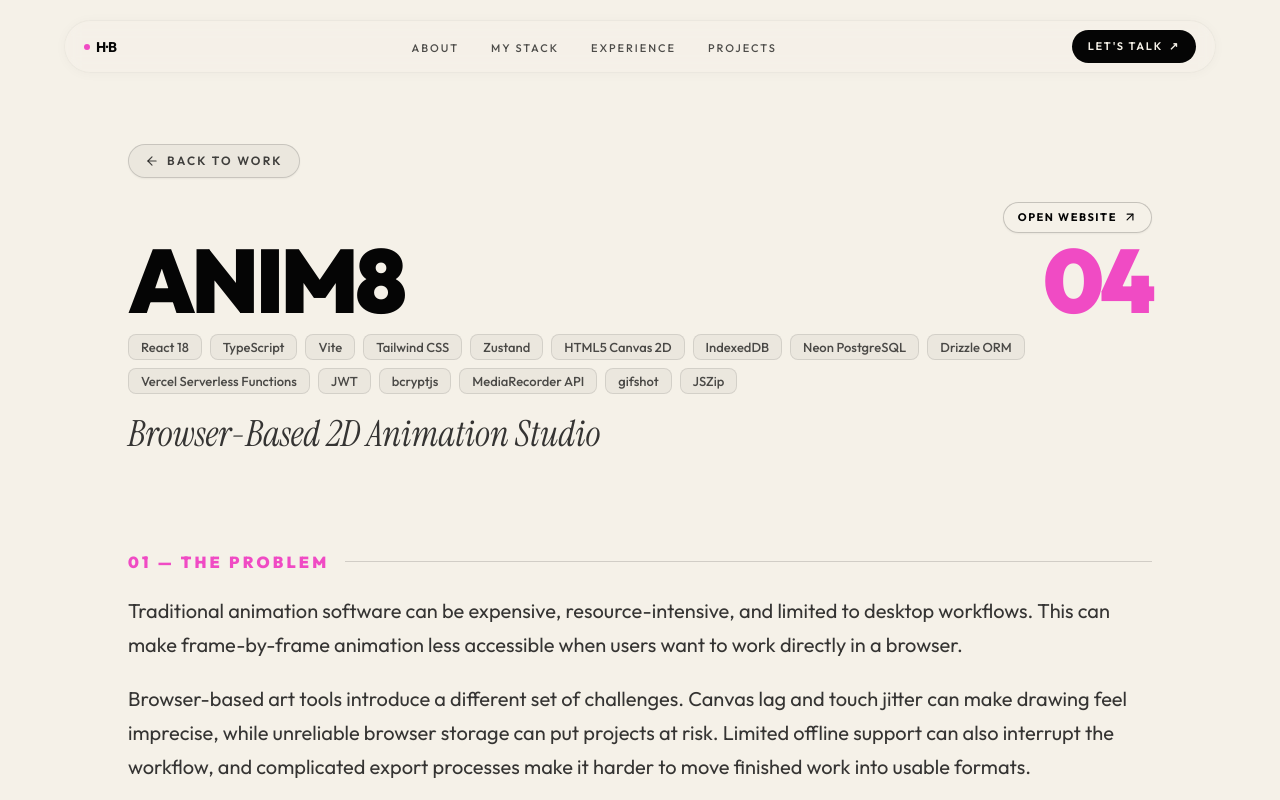
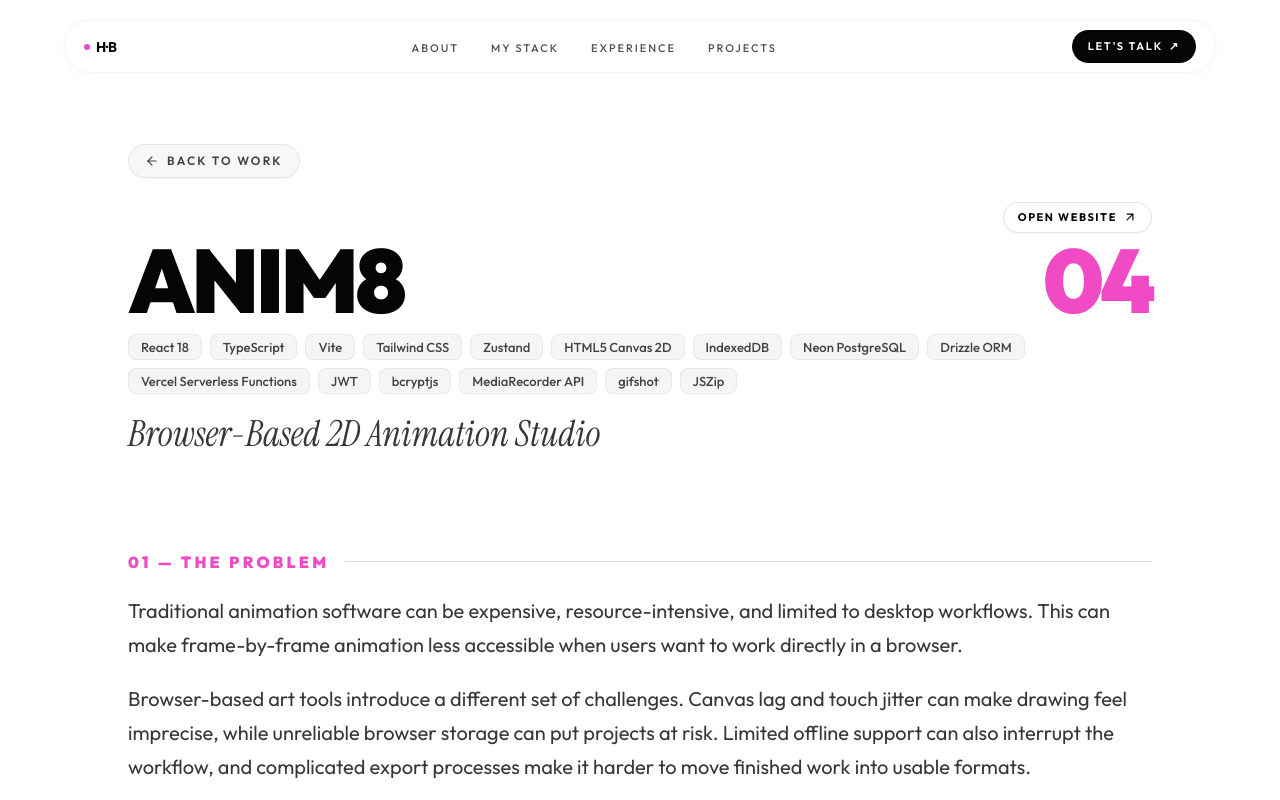
Before and after one commit to himabala-bot/Portfolio, a React (Vite) app: page /work/anim8 in a window 1280 px wide. Shown: the top 800 px of the page. Built offline with nearby package versions, Linux system fonts and the light colour scheme.

Commit message:
Update global background to white and adjust all connected theme tokens

```diff
--- a/index.html
+++ b/index.html
@@ -9,7 +9,7 @@
     <meta property="og:title" content="HIMABALA — From Pixels to Products" />
     <meta property="og:description" content="Computer Science Engineer & Product Designer. Product Designer × Full-Stack Developer." />
     <meta property="og:type" content="website" />
-    <meta name="theme-color" content="#F5F1E8" />
+    <meta name="theme-color" content="#FFFFFF" />
     <link rel="preconnect" href="https://fonts.googleapis.com" />
     <link rel="preconnect" href="https://fonts.gstatic.com" crossorigin />
     <link href="https://fonts.googleapis.com/css2?family=Outfit:wght@300;400;500;600;700;800;900&family=Instrument+Serif:ital@0;1&family=Caveat:wght@400;500;600&display=swap" rel="stylesheet" />
--- a/src/components/CustomCursor.tsx
+++ b/src/components/CustomCursor.tsx
@@ -87,7 +87,7 @@ export default function CustomCursor() {
 
   const bgColor = isDark
     ? state === 'peek'
-      ? '#f5f1e8'
+      ? '#ffffff'
       : state === 'hover'
       ? 'rgba(255, 255, 255, 0.15)'
       : 'rgba(255, 255, 255, 0.95)'
@@ -109,7 +109,7 @@ export default function CustomCursor() {
     ? 'rgba(5, 5, 5, 0.55)'
     : 'rgba(5, 5, 5, 0.85)';
 
-  const textColor = isDark ? '#050505' : '#f5f1e8';
+  const textColor = isDark ? '#050505' : '#ffffff';
 
   return (
     <motion.div
--- a/src/components/Experience.tsx
+++ b/src/components/Experience.tsx
@@ -57,7 +57,7 @@ function ExperienceBlock({
     <motion.div
       ref={ref}
       style={{ y, opacity }}
-      className="relative rounded-2xl md:rounded-3xl border border-ink/10 bg-bg p-6 sm:p-8 md:p-10 lg:p-12 shadow-[0_6px_28px_rgba(5,5,5,0.04)] transition-all duration-500 hover:shadow-[0_18px_45px_rgba(5,5,5,0.07)]"
+      className="relative rounded-2xl md:rounded-3xl border border-neutral-200/90 bg-white p-6 sm:p-8 md:p-10 lg:p-12 shadow-[0_4px_24px_rgba(0,0,0,0.04)] transition-all duration-500 hover:shadow-[0_16px_40px_rgba(0,0,0,0.08)] hover:border-neutral-300"
     >
 
       <div className="mb-7 flex flex-col justify-between gap-5 border-b border-ink/10 pb-6 sm:mb-9 sm:pb-7 sm:flex-row sm:items-start">
@@ -125,7 +125,7 @@ function ExperienceBlock({
                 href={exp.liveUrl}
                 target="_blank"
                 rel="noreferrer"
-                className="group inline-flex items-center justify-center gap-2.5 rounded-full bg-ink px-6 py-3.5 font-display text-sm font-semibold uppercase tracking-wider text-bg shadow-md transition-all duration-300 hover:bg-[#54D68A] hover:text-[#0a3314] hover:shadow-lg md:text-base"
+                className="group inline-flex items-center justify-center gap-2.5 rounded-full bg-ink px-6 py-3.5 font-display text-sm font-semibold uppercase tracking-wider text-white shadow-md transition-all duration-300 hover:bg-[#54D68A] hover:text-[#0a3314] hover:shadow-lg md:text-base"
               >
                 <span>View Live Site</span>
                 <span className="text-base transition-transform duration-300 group-hover:-translate-y-0.5 group-hover:translate-x-0.5">
@@ -146,7 +146,7 @@ function ExperienceBlock({
                 {exp.scope?.map((t) => (
                   <span
                     key={t}
-                    className="rounded-full border border-ink/15 bg-ink/[0.04] px-3.5 py-1.5 font-outfit text-xs sm:text-sm font-semibold text-ink transition-colors hover:border-ink/30"
+                    className="rounded-full border border-neutral-200 bg-neutral-100/80 px-3.5 py-1.5 font-outfit text-xs sm:text-sm font-semibold text-ink/80 transition-colors hover:border-neutral-300 hover:bg-neutral-200/80"
                   >
                     {t}
                   </span>
--- a/src/components/Navbar.tsx
+++ b/src/components/Navbar.tsx
@@ -48,11 +48,11 @@ export default function Navbar() {
         <motion.nav
           className="flex w-full max-w-6xl items-center justify-between rounded-full px-4 sm:px-5 py-2 sm:py-2.5 transition-all duration-500"
           animate={{
-            backgroundColor: shrunk ? 'rgba(245,241,232,0.82)' : 'rgba(245,241,232,0.4)',
+            backgroundColor: shrunk ? 'rgba(255,255,255,0.88)' : 'rgba(255,255,255,0.55)',
             backdropFilter: shrunk ? 'blur(16px)' : 'blur(8px)',
             boxShadow: shrunk
-              ? '0 2px 24px rgba(5,5,5,0.07), inset 0 0 0 1px rgba(5,5,5,0.06)'
-              : '0 1px 12px rgba(5,5,5,0.03), inset 0 0 0 1px rgba(5,5,5,0.04)',
+              ? '0 4px 24px rgba(0,0,0,0.06), inset 0 0 0 1px rgba(0,0,0,0.06)'
+              : '0 1px 12px rgba(0,0,0,0.03), inset 0 0 0 1px rgba(0,0,0,0.04)',
           }}
           transition={{ duration: 0.4, ease: [0.16, 1, 0.3, 1] }}
         >
@@ -120,7 +120,7 @@ export default function Navbar() {
             animate={{ opacity: 1, y: 0 }}
             exit={{ opacity: 0, y: -20 }}
             transition={{ duration: 0.3, ease: [0.16, 1, 0.3, 1] }}
-            className="fixed inset-x-0 top-16 z-[99] mx-3 rounded-2xl border border-ink/10 bg-bg/95 p-6 shadow-2xl backdrop-blur-xl md:hidden"
+            className="fixed inset-x-0 top-16 z-[99] mx-3 rounded-2xl border border-ink/10 bg-white/95 p-6 shadow-2xl backdrop-blur-xl md:hidden"
           >
             <nav className="flex flex-col gap-4">
               {navItems.map((item, idx) => (
@@ -137,7 +137,7 @@ export default function Navbar() {
               <a
                 href="/#contact"
                 onClick={() => setMobileMenuOpen(false)}
-                className="mt-2 flex items-center justify-center gap-2 rounded-xl bg-ink py-3 font-display text-xs font-bold uppercase tracking-[0.2em] text-bg"
+                className="mt-2 flex items-center justify-center gap-2 rounded-xl bg-ink py-3 font-display text-xs font-bold uppercase tracking-[0.2em] text-white"
               >
                 Let's Talk ↗
               </a>
--- a/src/components/ScrollStack.css
+++ b/src/components/ScrollStack.css
@@ -38,7 +38,7 @@
   -webkit-transform: translateZ(0);
   transform: translateZ(0);
   position: relative;
-  background-color: var(--bg, #f5f1e8);
+  background-color: var(--bg, #ffffff);
 }
 @media (max-width: 768px) {
   .scroll-stack-card {
--- a/src/index.css
+++ b/src/index.css
@@ -3,7 +3,7 @@
 @tailwind utilities;
 @layer base {
   :root {
-    --bg: #f5f1e8;
+    --bg: #ffffff;
     --ink: #050505;
     --ink-2: #1f1f1f;
     --accent-blue: #2997e8;
--- a/src/pages/CaseStudy.tsx
+++ b/src/pages/CaseStudy.tsx
@@ -41,7 +41,7 @@ export default function CaseStudy() {
       initial={{ opacity: 0 }}
       animate={{ opacity: 1 }}
       transition={{ duration: 0.4 }}
-      className="min-h-screen bg-bg"
+      className="min-h-screen bg-white"
     >
 
       <header className="relative px-4 pt-24 pb-6 sm:px-8 sm:pt-30 sm:pb-8 md:pt-36 md:pb-12">
@@ -50,7 +50,7 @@ export default function CaseStudy() {
           <div className="mb-6">
             <button
               onClick={() => navigate('/#projects')}
-              className="group inline-flex items-center gap-2 rounded-full border border-ink/15 bg-ink/[0.04] px-3.5 sm:px-4 py-1.5 sm:py-2 font-display text-[11px] sm:text-xs font-semibold uppercase tracking-[0.16em] sm:tracking-[0.18em] text-ink/75 transition-all duration-300 hover:border-ink/40 hover:bg-ink hover:text-bg shadow-sm"
+              className="group inline-flex items-center gap-2 rounded-full border border-neutral-200 bg-neutral-100/80 px-3.5 sm:px-4 py-1.5 sm:py-2 font-display text-[11px] sm:text-xs font-semibold uppercase tracking-[0.16em] sm:tracking-[0.18em] text-ink/75 transition-all duration-300 hover:border-ink hover:bg-ink hover:text-white shadow-sm"
             >
               <ArrowLeft className="h-3.5 w-3.5 transition-transform duration-300 group-hover:-translate-x-1" />
               Back to Work
@@ -84,7 +84,7 @@ export default function CaseStudy() {
                     window.open(project.liveUrl, '_blank', 'noopener,noreferrer');
                   }
                 }}
-                className="relative z-30 group mb-1 sm:mb-2 inline-flex items-center gap-1.5 rounded-full border border-ink/20 bg-bg/95 backdrop-blur-md px-3 sm:px-3.5 py-1.5 font-display text-[10px] sm:text-[11px] font-bold uppercase tracking-[0.14em] text-ink shadow-sm transition-all duration-300 hover:border-ink hover:bg-ink hover:text-bg hover:shadow-md cursor-pointer select-none"
+                className="relative z-30 group mb-1 sm:mb-2 inline-flex items-center gap-1.5 rounded-full border border-neutral-200 bg-white px-3 sm:px-3.5 py-1.5 font-display text-[10px] sm:text-[11px] font-bold uppercase tracking-[0.14em] text-ink shadow-sm transition-all duration-300 hover:border-ink hover:bg-ink hover:text-white hover:shadow-md cursor-pointer select-none"
               >
                 <span>Open Website</span>
                 <ArrowUpRight className="h-3.5 w-3.5 transition-transform duration-300 group-hover:translate-x-0.5 group-hover:-translate-y-0.5" />
@@ -111,7 +111,7 @@ export default function CaseStudy() {
             {project.techStack.map((t) => (
               <span
                 key={t}
-                className="rounded-lg bg-ink/[0.04] border border-ink/10 px-2.5 sm:px-3 py-1 font-outfit text-xs sm:text-[13px] font-medium text-ink/70"
+                className="rounded-lg bg-neutral-100 border border-neutral-200/80 px-2.5 sm:px-3 py-1 font-outfit text-xs sm:text-[13px] font-medium text-ink/75"
               >
                 {t}
               </span>
--- a/tailwind.config.js
+++ b/tailwind.config.js
@@ -4,7 +4,7 @@ export default {
   theme: {
     extend: {
       colors: {
-        bg: '#F5F1E8',
+        bg: '#FFFFFF',
         ink: {
           DEFAULT: '#050505',
           soft: '#1f1f1f',
```
Also changed, not shown: src/components/Projects.tsx (+5 -5 lines), public/favicon.svg.
